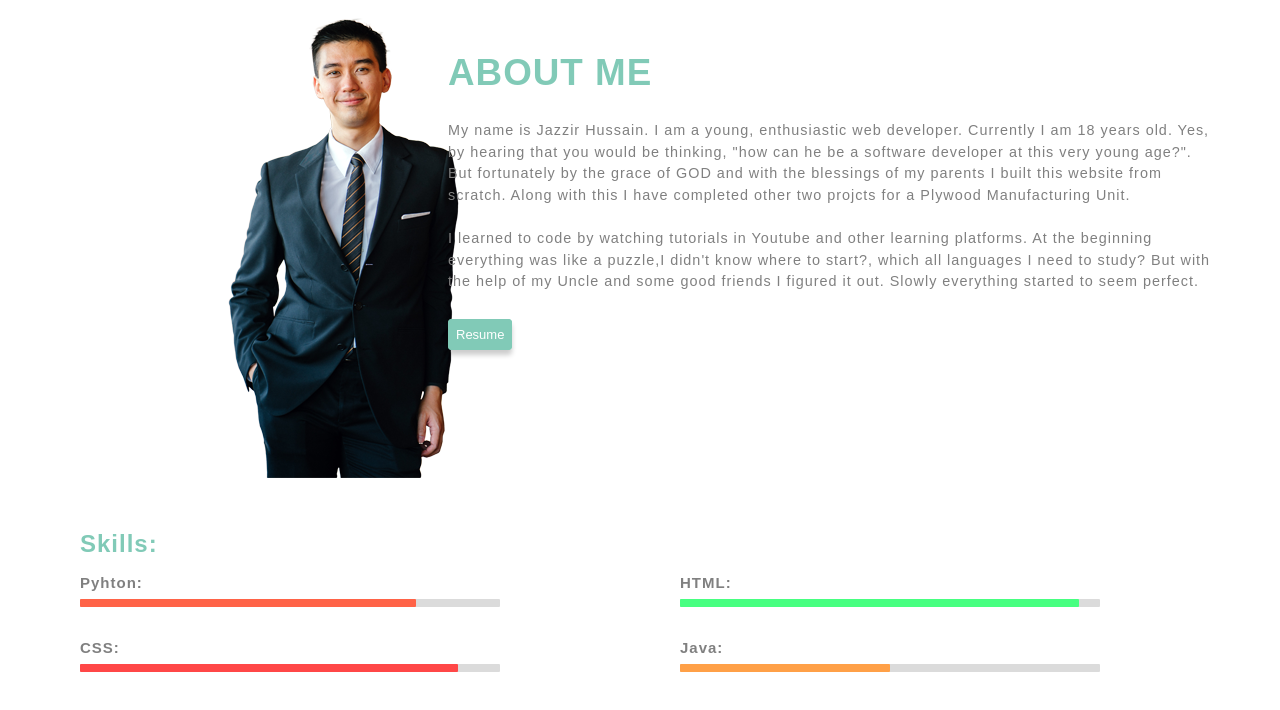
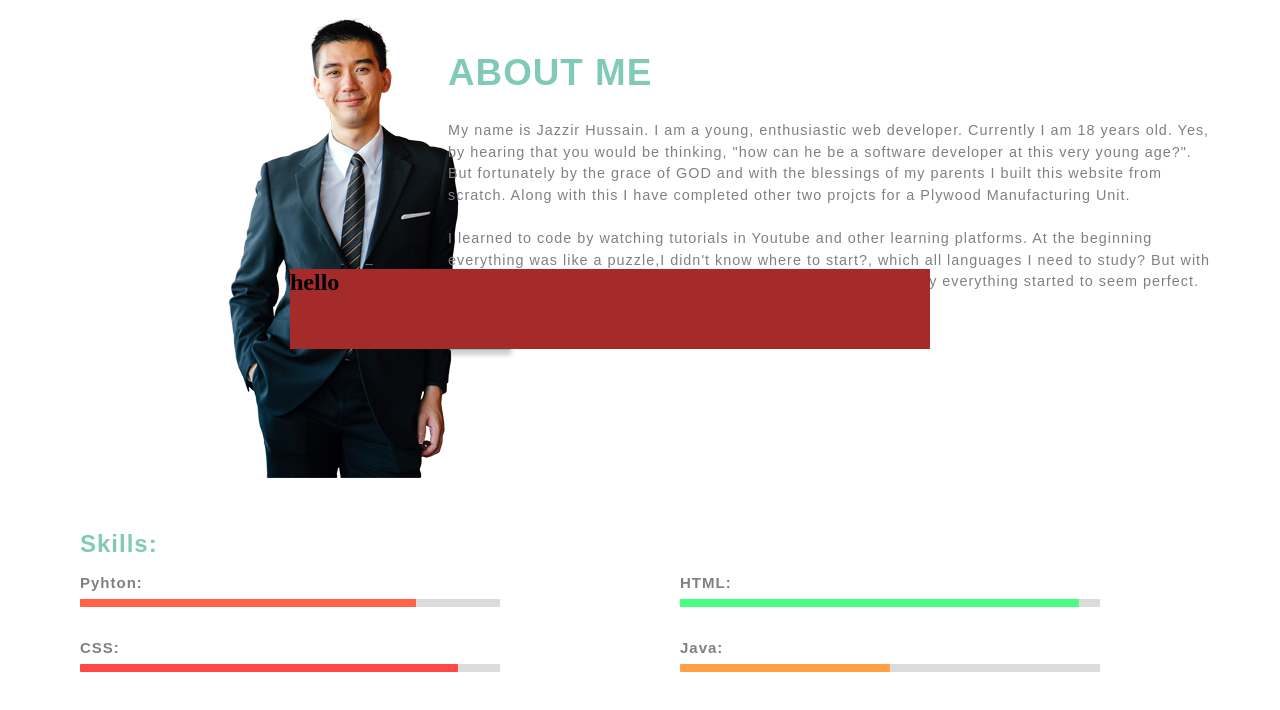
Before and after one commit to jazzirHussain/Portfolio-Website, a plain HTML site: page index.html in a window 1280 px wide. Both pictures are taken after a click on the link "Resume". Shown: the part 694-1404 px from the top of the page. Drawn offline with Linux system fonts and the light colour scheme; files whose address does not match are found by name.

Commit message:
resume button made functional pop up div added

```diff
--- a/index.html
+++ b/index.html
@@ -20,6 +20,9 @@
                 </li>
                 <li class="navs">
                     <a href="#skills">Skills</a>
+                </li>
+                <li class="navs">
+                    <a href="">Projects</a>
                 </li>
                 <li class="navs">
                     <a href="">Contact Me</a>
@@ -53,6 +56,9 @@
             </div>
             <div class="but">
                 <a onclick="show()">Resume</a>
+            </div>
+            <div class="popup" id="popup">
+                <h1>hello</h1>
             </div>
             <!--/About me section-->
             <!--Skills section-->
@@ -158,6 +164,12 @@
 
         </div>
     </section>
+    <script>
+        function show(){
+            var box = document.getElementById('popup');
+            box.classList.toggle('show')
+        }
+    </script>
 </body>
 
 </html>
--- a/style.css
+++ b/style.css
@@ -171,6 +171,7 @@ label{
 	float: left;
 }
 .but a{
+	cursor: default;
 	box-shadow:0px 5px 5px rgba(0, 0, 0, .2);
 	border-radius: 4px;
 	background-color: rgb(129, 202, 183);
@@ -259,3 +260,23 @@ label{
 .link a:hover{
 	color: rgb(31, 63, 117);
 }
+.popup{
+	visibility: hidden;
+	position: fixed;
+	top: 50%;
+	left: 50%;
+	margin-top: -65px;
+	margin-left: -350px;
+	width: 50%;
+	height: 5em;
+	background-color: brown;
+}
+.show{
+	visibility: visible;
+	animation: fadein;
+	-webkit-animation: fadein;
+}
+@keyframes fadein {
+	from {opacity: 0;}
+	to {opacity: 1;}
+}
```
